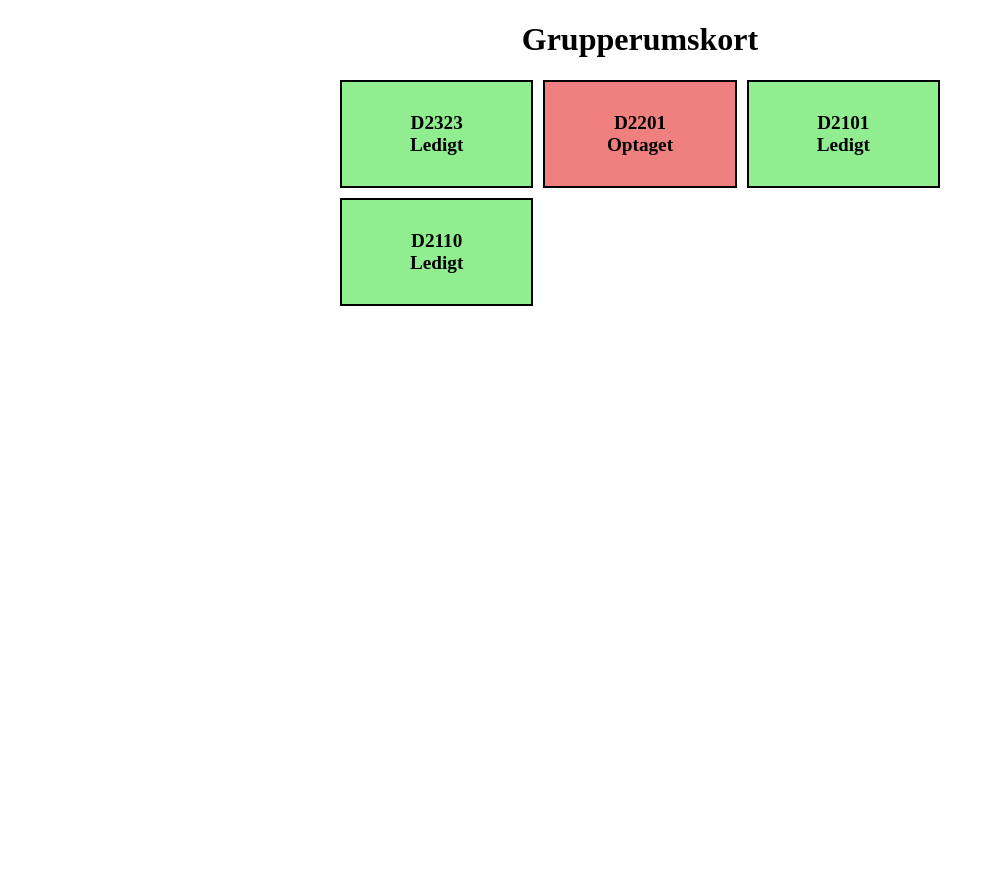
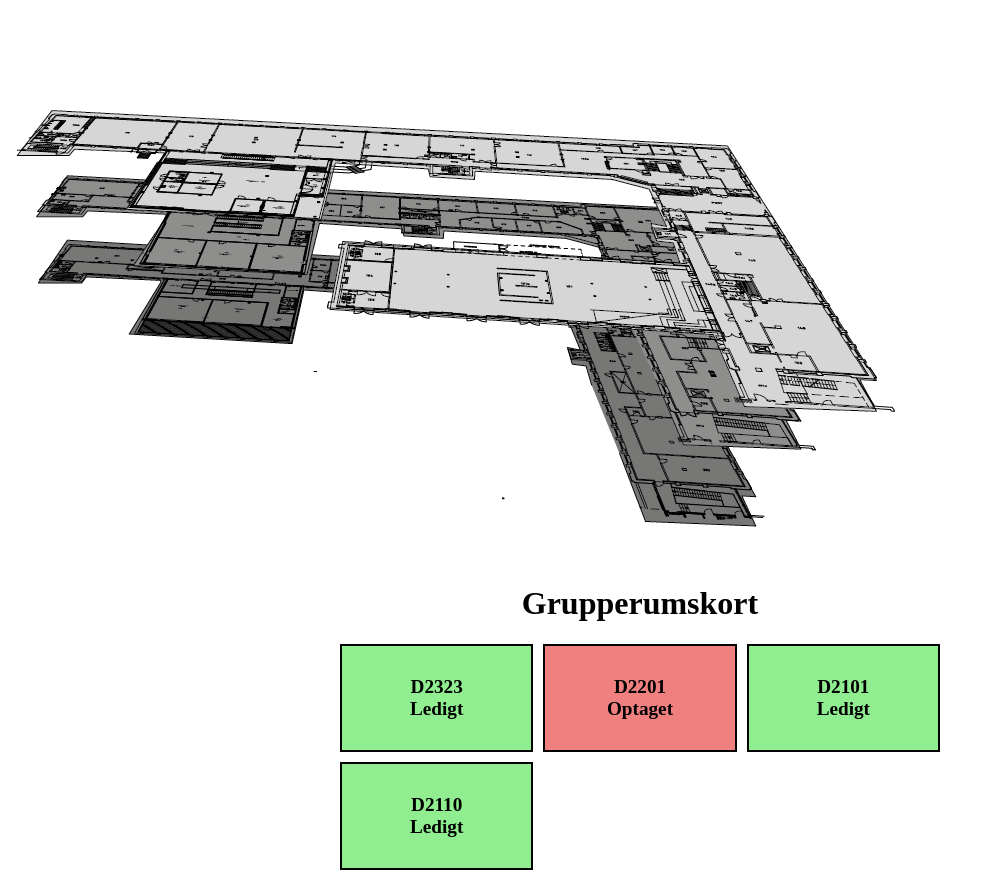
Before and after one commit to MichaelHNH/Database, a Flask app: page / in a window 1280 px wide. Shown: the whole page, without its empty margins (0-987 px from the left). Before the commit the page ends 306 px from the top, so only its background shows below. Run offline with Flask 3, Linux system fonts and the light colour scheme.

Commit message:
plantegninger på startside

```diff
--- a/templates/map.html
+++ b/templates/map.html
@@ -29,6 +29,7 @@
     </style>
 </head>
 <body>
+<img src="{{ url_for('static', filename='plantegning-3_etager.png') }}" alt="3 etager" style="width: 895px; height: 552px;">
     <h1 style="text-align:center;">Grupperumskort</h1>
     <div class="grid">
         {% for room in rooms %}
```
Also changed, not shown: static/Plantegning-3_etager.png (added).
